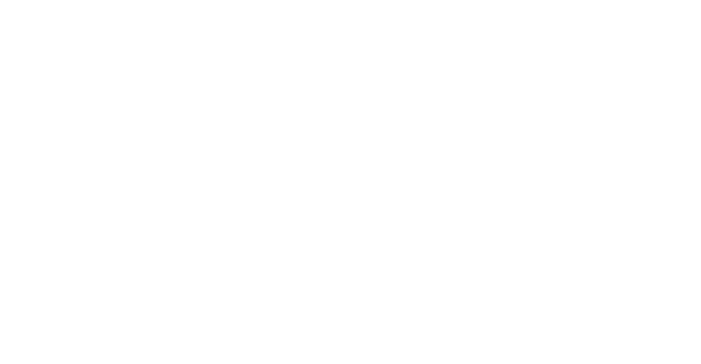
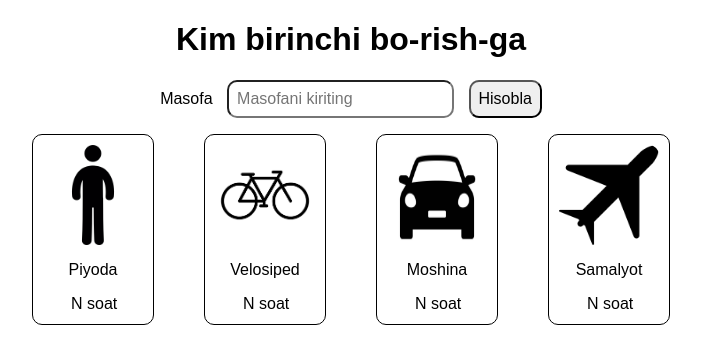
Before and after one commit to Sindarov-Mirmuhsin/hw-function, a plain HTML site: page index.html in a window 1280 px wide. Shown: the whole page, without its empty margins (289-990 px from the left). Drawn offline with Linux system fonts and the light colour scheme.

Commit message:
Initail commit

```diff
--- a/index.html
+++ b/index.html
@@ -9,5 +9,43 @@
 </head>
 <body>
 
+
+    <div class="container">
+      <div class="inner">
+        <h1 class="title">Kim birinchi bo-rish-ga</h1>
+        <form class="form">
+          <label class="label">Masofa
+            <input class="input" type="text" min="1" name="masofa" placeholder="Masofani kiriting">
+            <button class="btn">Hisobla</button>
+            </label>
+            <ul class="list">
+              <li class="item">
+                <img class="img" src="./images/odam.png" alt="">
+                <p class="text">Piyoda</p>
+                <span class="p-result">N soat</span>
+              </li>
+              <li class="item">
+                <img class="img" src="./images/velik.png" alt="">
+                <p class="text">Velosiped</p>
+                <span class="v-result">N soat</span>
+              </li>
+              <li class="item">
+                <img class="img" src="./images/moshina.jpg" alt="">
+                <p class="text">Moshina</p>
+                <span class="m-result">N soat</span>
+              </li>
+              <li class="item">
+                <img class="img" src="./images/samolyot.png" alt="">
+                <p class="text">Samalyot</p>
+                <span class="s-result">N soat</span>
+              </li>
+            </ul>
+
+        </form>
+      </div>
+    </div>
+
+
+  <script src="./js/main.js"></script>
 </body>
 </html>
--- /dev/null
+++ b/js/main.js
@@ -0,0 +1,45 @@
+var elForm = document.querySelector(".form");
+var elInput = document.querySelector(".input");
+var elResult = document.querySelector(".btn");
+var elPerson = document.querySelector(".p-result");
+var elVelo = document.querySelector(".v-result");
+var elCar = document.querySelector(".m-result");
+var elSam = document.querySelector(".s-result");
+
+var personSpeed = 3.6;
+var veloSpeed = 20.1;
+var carSpeed = 70;
+var samSpeed = 800;
+
+elForm.addEventListener("submit", function (event) {
+  event.preventDefault();
+
+  personItemTime();
+  veloItemTime();
+  carItemTime();
+  samItemTime();
+})
+
+function personItemTime() {
+  var elInputVal = elInput.value;
+  var resultPersonTime = elInputVal / Math.round(personSpeed);
+  elPerson.textContent = Math.round(resultPersonTime) + " soat";
+}
+
+function veloItemTime() {
+  var elInputVal = elInput.value;
+  var resultVeloTime = elInputVal / Math.round(veloSpeed);
+  elVelo.textContent = Math.round(resultVeloTime) + " soat";
+}
+
+function carItemTime() {
+  var elInputVal = elInput.value;
+  var resultCarTime = elInputVal / Math.round(carSpeed);
+  elCar.textContent = Math.round(resultCarTime) + " soat";
+}
+
+function samItemTime() {
+  var elInputVal = elInput.value;
+  var resultSamTime = elInputVal / Math.round(samSpeed);
+  elSam.textContent = Math.round(resultSamTime) + " soat";
+}
--- a/scss/blocks/_header.scss
+++ b/scss/blocks/_header.scss
@@ -0,0 +1,65 @@
+
+.form{
+  display: flex;
+  align-items: center;
+  flex-direction: column;
+  justify-content: center;
+}
+
+.title{
+  text-align: center;
+}
+
+.list{
+  display: flex;
+  align-items: center;
+  padding-left: 0;
+}
+
+.item{
+  border: 1px solid #000;
+  border-radius: 10px;
+  list-style-type: none;
+  padding: 10px;
+}
+
+.item + .item{
+  margin-left: 50px;
+}
+
+.img{
+  width: 100px;
+  height: 100px;
+  border-radius: 10px;
+}
+
+.input{
+  margin: 0 10px;
+  padding: 8px;
+  border-radius: 10px;
+}
+
+.btn{
+  padding: 8px;
+  border-radius: 10px;
+}
+
+.text{
+  text-align: center;
+}
+
+.p-result{
+  margin-left: 28px;
+}
+
+.v-result{
+  margin-left: 28px;
+}
+
+.m-result{
+  margin-left: 28px;
+}
+
+.s-result{
+  margin-left: 28px;
+}
```
Also changed, not shown: css/main.css, images/delete.png (deleted), images/moshina.jpg (added), images/odam.png (added), images/samolyot.png (added), images/velik.png (added), 1 other file.
